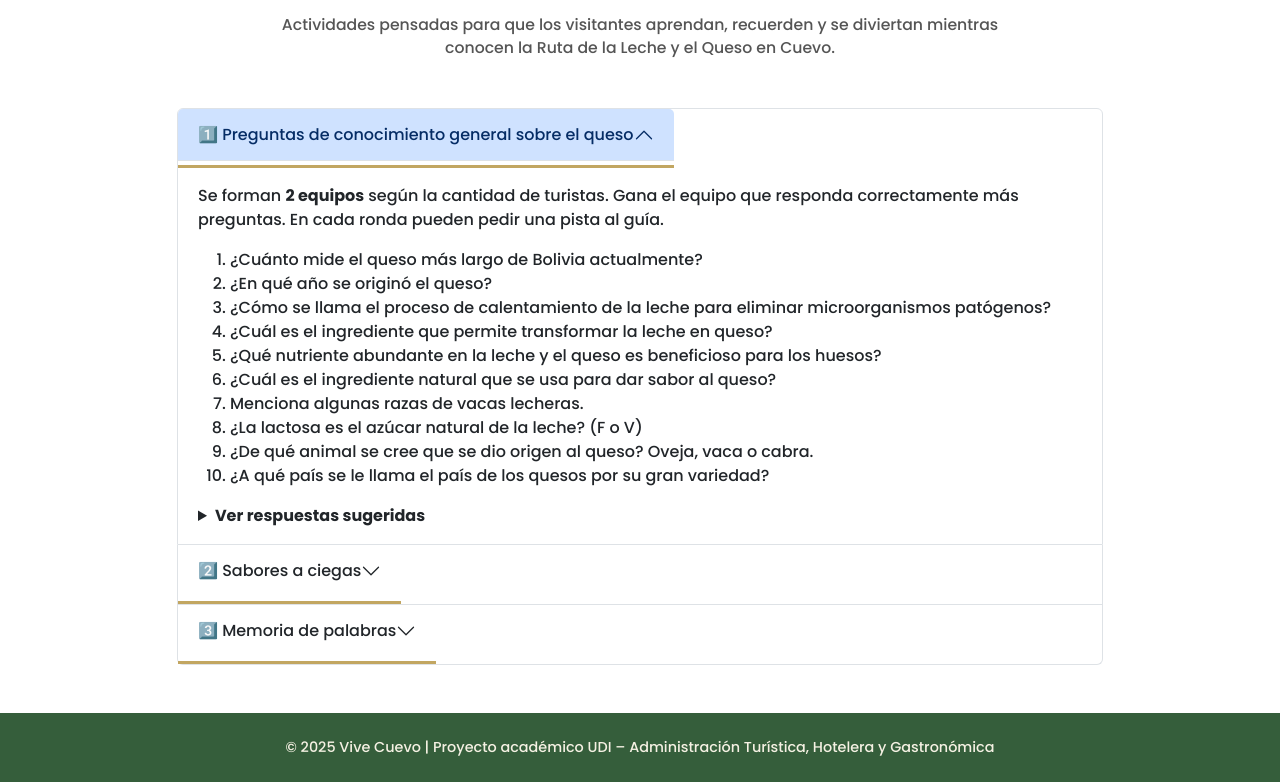
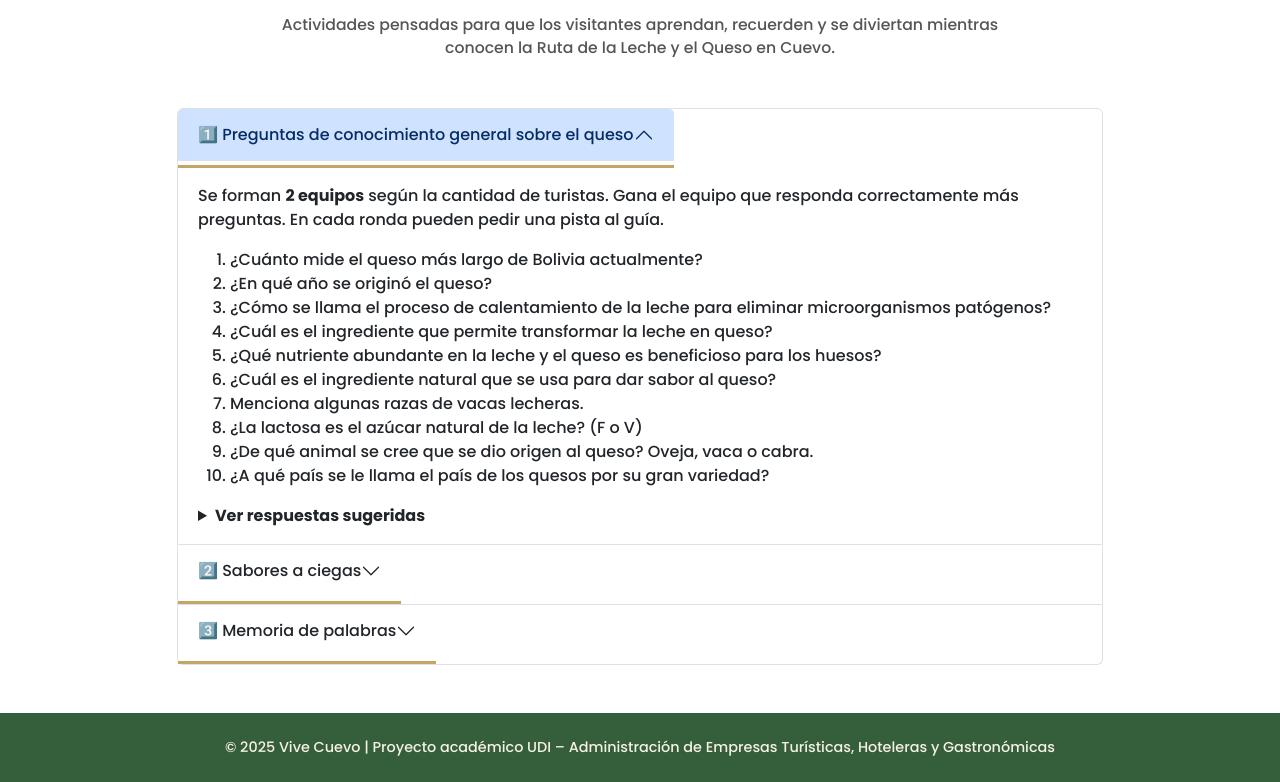
Before and after one commit to Snakeeyes123-1/vive-cuevo, a plain HTML site: page index.html in a window 1280 px wide. Shown: the part 4761-5543 px from the top of the page. Drawn offline with nearby package versions, Linux system fonts and the light colour scheme.

Commit message:
Actualizacion

```diff
--- a/index.html
+++ b/index.html
@@ -1626,7 +1626,7 @@
 
   <!-- FOOTER -->
   <footer class="text-center py-4">
-    <p class="mb-0">© 2025 Vive Cuevo | Proyecto académico UDI – Administración Turística, Hotelera y Gastronómica</p>
+    <p class="mb-0">© 2025 Vive Cuevo | Proyecto académico UDI – Administración de Empresas Turísticas, Hoteleras y Gastronómicas</p>
   </footer>
 
   <!-- JS -->
```
